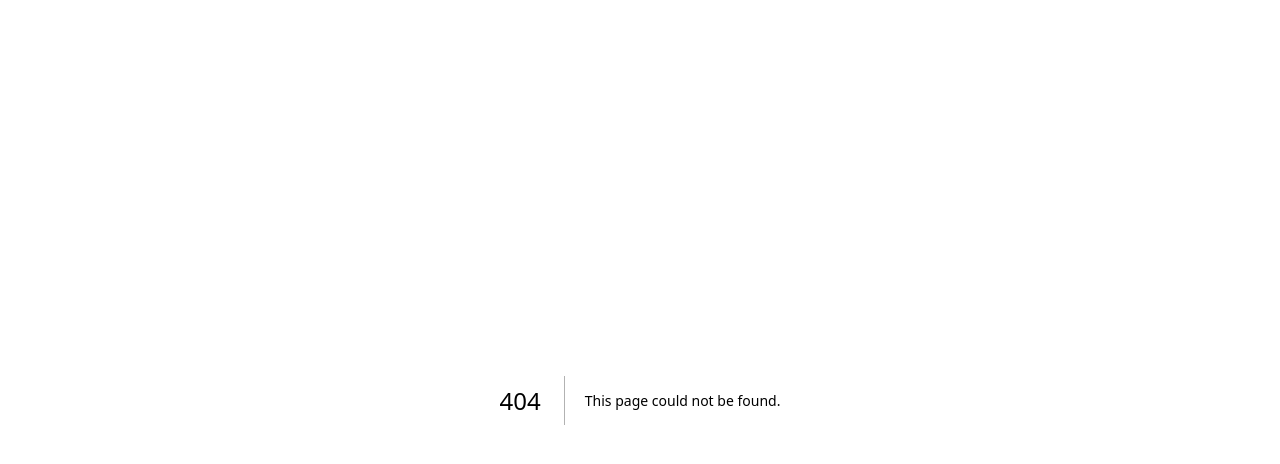
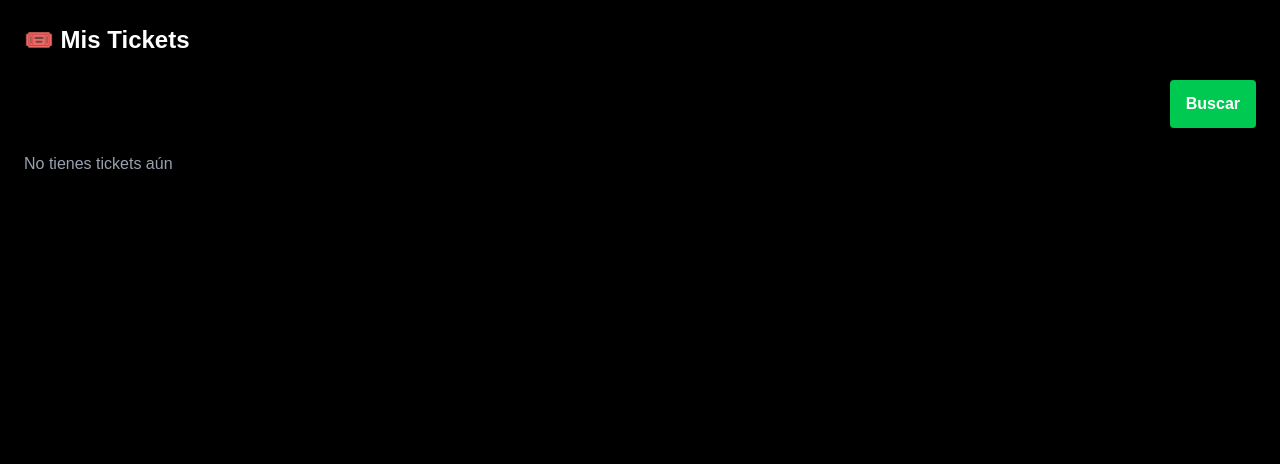
Before and after one commit to Alexpozod/impulsa-suenos, a Next.js app: page /my-tickets in a window 1280 px wide. Before the commit this address had no page. Shown: the top 464 px of the page. Built offline with nearby package versions, Linux system fonts and the light colour scheme.

Commit message:
feat: pagina mis tickets + visualizacion usuario

```diff
--- /dev/null
+++ b/app/my-tickets/page.tsx
@@ -0,0 +1,57 @@
+'use client'
+
+import { useEffect, useState } from "react"
+
+export default function MyTicketsPage() {
+  const [tickets, setTickets] = useState<any[]>([])
+  const [email, setEmail] = useState("")
+
+  const handleSearch = async () => {
+    if (!email) return alert("Ingresa tu email")
+
+    const res = await fetch(`/api/my-tickets?email=${email}`)
+    const data = await res.json()
+
+    setTickets(data.tickets || [])
+  }
+
+  return (
+    <div className="min-h-screen bg-black text-white p-6">
+      <h1 className="text-2xl font-bold mb-6">🎟️ Mis Tickets</h1>
+
+      <div className="flex gap-2 mb-6">
+        <input
+          type="email"
+          placeholder="Ingresa tu email"
+          value={email}
+          onChange={(e) => setEmail(e.target.value)}
+          className="p-3 rounded text-black w-full"
+        />
+        <button
+          onClick={handleSearch}
+          className="bg-green-500 px-4 rounded font-bold"
+        >
+          Buscar
+        </button>
+      </div>
+
+      {tickets.length === 0 && (
+        <p className="text-gray-400">No tienes tickets aún</p>
+      )}
+
+      <div className="grid grid-cols-2 md:grid-cols-4 gap-4">
+        {tickets.map((ticket) => (
+          <div
+            key={ticket.id}
+            className="bg-gray-800 p-4 rounded-xl text-center"
+          >
+            <p className="text-sm text-gray-400">Ticket</p>
+            <p className="text-xl font-bold">
+              #{ticket.ticket_number}
+            </p>
+          </div>
+        ))}
+      </div>
+    </div>
+  )
+}
```
